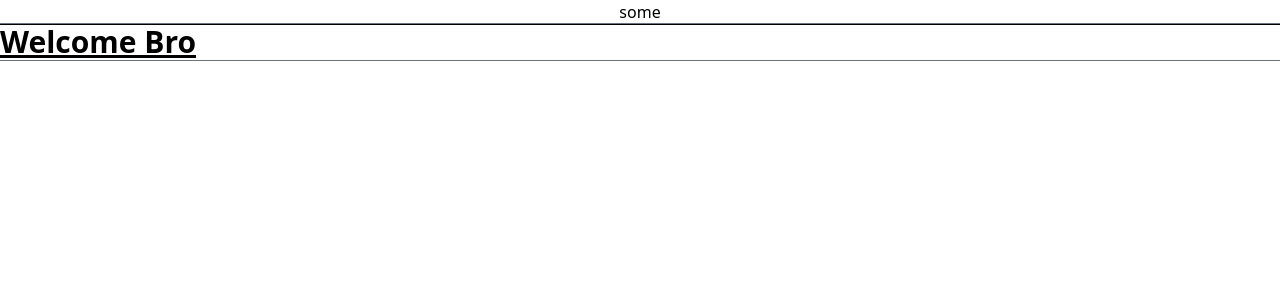
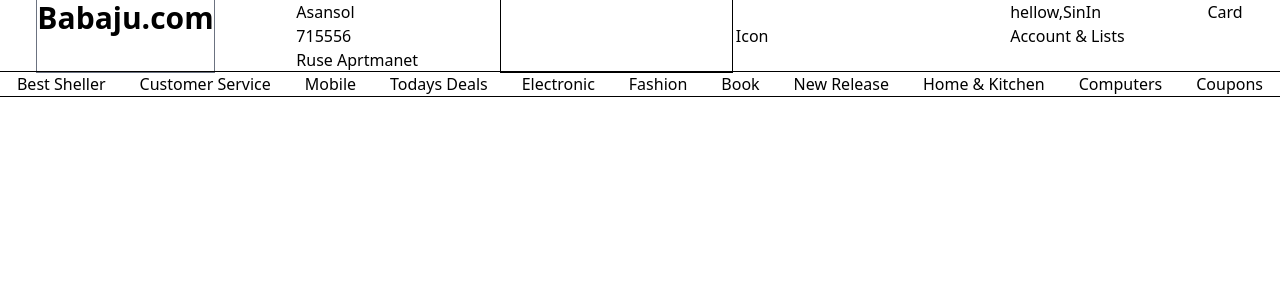
Before and after one commit to cu8code/a-shop...website, a Next.js app: page / in a window 1280 px wide. Shown: the top 300 px of the page. Built offline with nearby package versions, Linux system fonts and the light colour scheme.

Commit message:
data
Signed-off-by: ankanroy-code <8ankanroy@gmail.com>

```diff
--- /dev/null
+++ b/src/components/adress.tsx
@@ -0,0 +1,11 @@
+export default function Adress(props:{
+    City:string,
+    pin:string,
+    full:string
+  }){
+  return <div className="flex flex-col hidden md:block">
+  <h3>{props.City}</h3>
+  <h4>{props.pin}</h4>
+  {props.full}
+  </div>
+}
--- a/src/components/hedingText.tsx
+++ b/src/components/hedingText.tsx
@@ -1,3 +1,3 @@
-export default function HeadingText(props: {text:string}) {
-  return <h2 className="text-3xl font-bold underline outline-1 outline outline-gray-500">{props.text}</h2>;
+export default function HeadingText(props: { text: string }) {
+  return <h2 className="font-bold outline-1 outline outline-gray-500 text-xl sm:text-3xl">{props.text}</h2>;
 }
--- a/src/components/navigationBar.tsx
+++ b/src/components/navigationBar.tsx
@@ -1,23 +1,36 @@
 import { Popover } from "@headlessui/react";
 
-function Popups(props: { keyid: string; values: string[] }) {
+function Popups(props: { keyid: string, values: string[], className: string }): JSX.Element {
   return (
-    <nav className="outline outline-1 flex flex-row justify-around">
-      <Popover>
+    <Popover className={props.className}>
       <Popover.Button>{props.keyid}</Popover.Button>
       <Popover.Panel>
         <div className="absolute bg-red-500">
-              {props.values.forEach((element: string, i: number) => {
-                console.log(element);
-                return <div key={i}>{element}</div>;
-              })}
+          {(() => {
+            return [...props.values].map((x, i) => {
+              return <div key={i}>{x}</div>;
+            });
+          })()}
         </div>
       </Popover.Panel>
     </Popover>
-    </nav>
   );
 }
 
 export default function NavigationBar() {
-  return <Popups keyid="some" values={["some data", "some"]} />;
+  return (
+    <nav className="flex flex-row justify-around outline-1 outline">
+      <Popups keyid="Best Sheller" values={["some data", "some"]} className="" />
+      <Popups keyid="Customer Service" values={["some data", "some"]} className="" />
+      <Popups keyid="Mobile" values={["some data", "some"]} className="" />
+      <Popups keyid="Todays Deals" values={["some data", "some"]} className="hidden sm:block" />
+      <Popups keyid="Electronic" values={["some data", "some"]} className="hidden md:block" />
+      <Popups keyid="Fashion" values={["some data", "some"]} className="hidden md:block" />
+      <Popups keyid="Book" values={["some data", "some"]} className="hidden lg:block" />
+      <Popups keyid="New Release" values={["some data", "some"]} className="hidden lg:block" />
+      <Popups keyid="Home & Kitchen" values={["some data", "some"]} className="hidden xl:block" />
+      <Popups keyid="Computers" values={["some data", "some"]} className="hidden xl:block" />
+      <Popups keyid="Coupons" values={["some data", "some"]} className="hidden xl:block" />
+    </nav>
+  );
 }
--- /dev/null
+++ b/src/components/orders.tsx
@@ -0,0 +1,7 @@
+export default function OrdersList() {
+  return (
+    <div>
+      <h4>Card</h4>
+    </div>
+  );
+}
--- /dev/null
+++ b/src/components/searchBar.tsx
@@ -0,0 +1,8 @@
+export default function SearchBar() {
+  return (
+    <div className="flex flex-row basis-1/2 sm:basis-1/3 gap-1">
+      <input className="outline outline-1"></input>
+      <button>Icon</button>
+    </div>
+  );
+}
--- /dev/null
+++ b/src/components/sinIn.tsx
@@ -0,0 +1,8 @@
+export default function SinIn() {
+  return (
+      <div className="flex flex-col hidden md:block">
+      hellow,SinIn
+      <p>Account & Lists</p>
+      </div>
+  );
+}
--- a/src/pages/index.tsx
+++ b/src/pages/index.tsx
@@ -1,7 +1,11 @@
 import type { NextPage } from "next";
 import Head from "next/head";
+import Adress from "../components/adress";
 import HeadingText from "../components/hedingText";
 import NavigationBar from "../components/navigationBar";
+import OrdersList from "../components/orders";
+import SearchBar from "../components/searchBar";
+import SinIn from "../components/sinIn";
 
 const Home: NextPage = () => {
   return (
@@ -11,8 +15,14 @@ const Home: NextPage = () => {
         <meta name="description" content="Generated by create-t3-app" />
         <link rel="icon" href="/favicon.ico" />
       </Head>
+      <div className="flex flex-row gap-2 justify-around">
+        <HeadingText text="Babaju.com" />
+        <Adress City="Asansol" pin="715556" full="Ruse Aprtmanet" />
+        <SearchBar />
+        <SinIn />
+        <OrdersList />
+      </div>
       <NavigationBar />
-      <HeadingText text="Welcome Bro"/>
     </>
   );
 };
```
Lines whose indentation alone changed are shown as unchanged.
